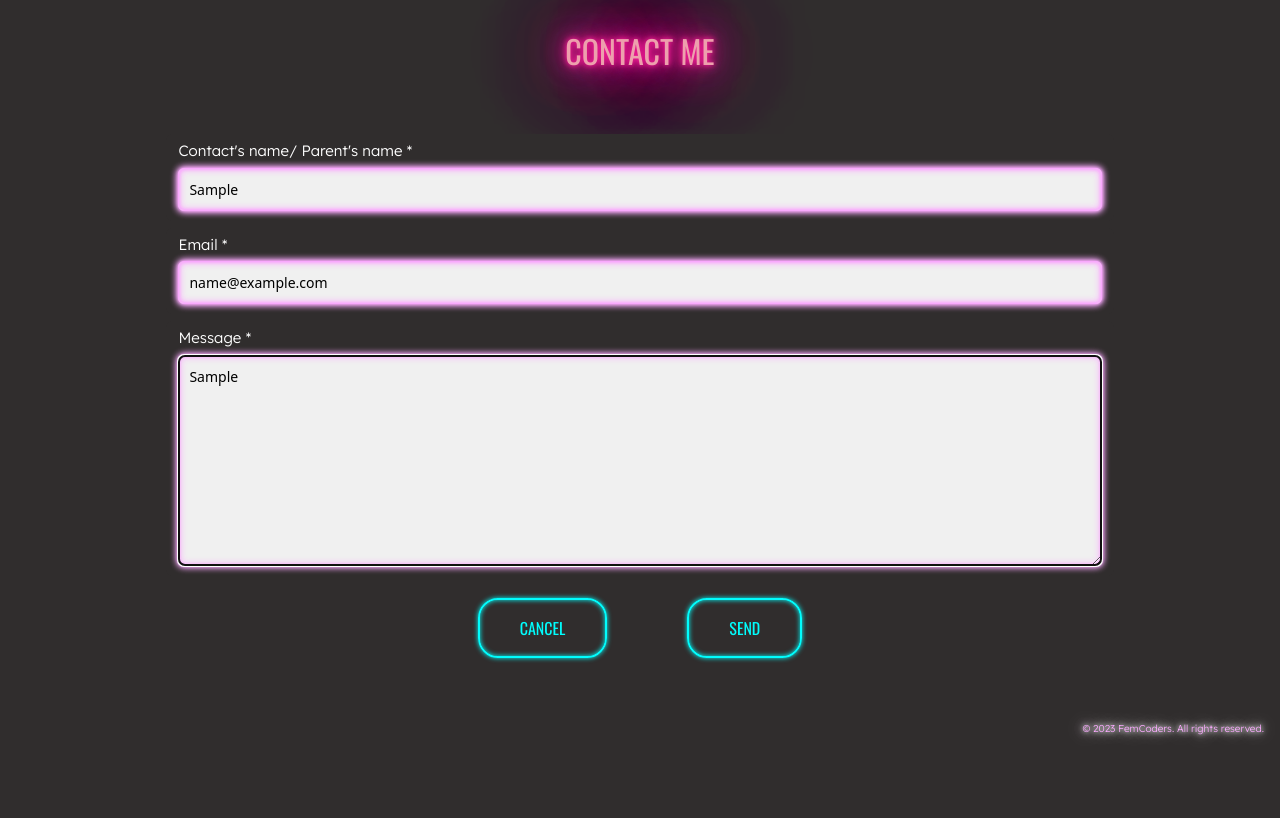
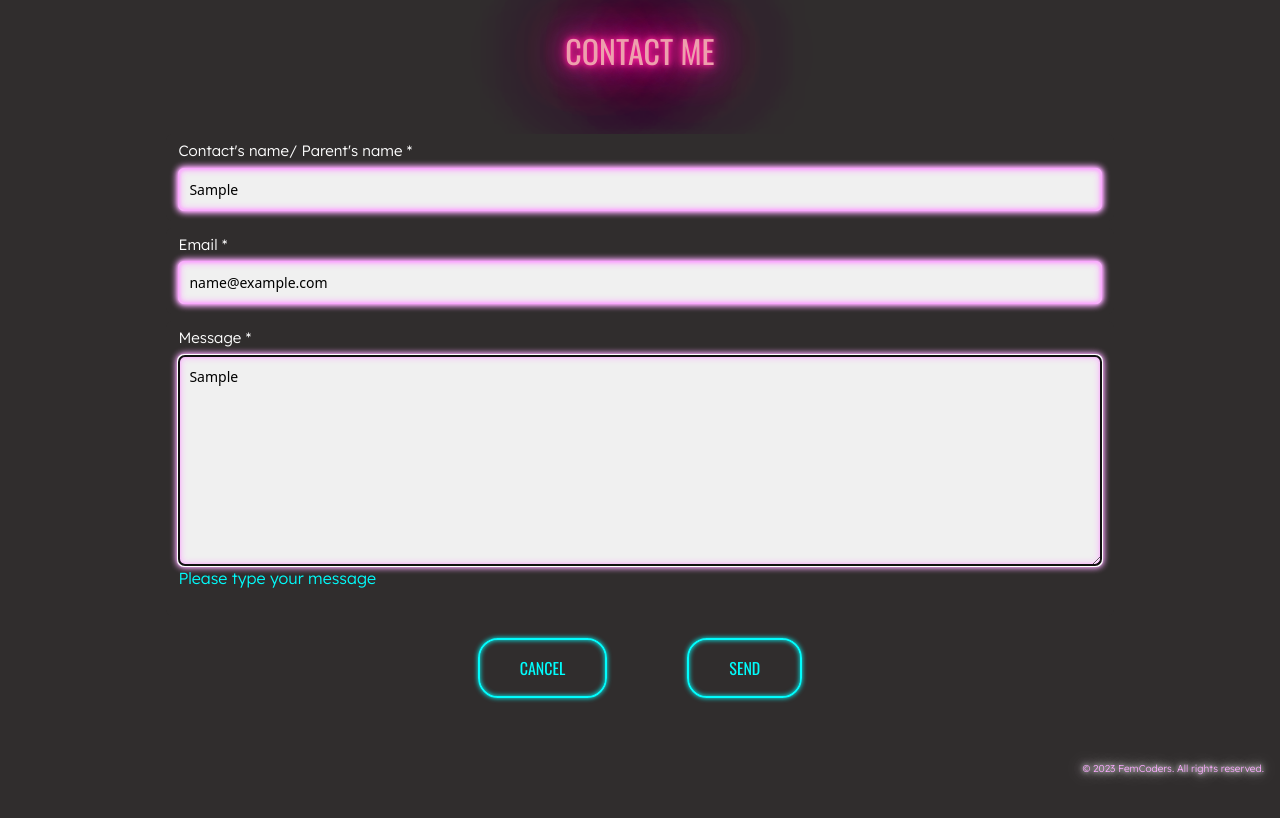
Before and after one commit to pohengchan/GBPianoStudio, a React (Create React App) app in the folder frontend-pianoclasses/: page /Contact in a window 1280 px wide. Both pictures are taken after typing "Sample", "name@example.com", "Sample" into the empty fields and a click on the button "SEND". Shown: the top 818 px of the page. Built offline with nearby package versions, Linux system fonts and the light colour scheme.

Commit message:
contactfrom done frontend

```diff
--- a/frontend-pianoclasses/src/components/ContactForm.jsx
+++ b/frontend-pianoclasses/src/components/ContactForm.jsx
@@ -41,7 +41,7 @@ import '../index.css';
                     required: true ,
                     pattern:/^[^\s@]+@[^\s@]+\.[^\s@]+$/i
                 })} />
-                {errors.email?.type === 'pattern' && <p>Please type your message</p>}
+                {errors.message?.type === 'pattern' && <p>Please type your message</p>}
             </div>
 
             <div className="buttons">
```
